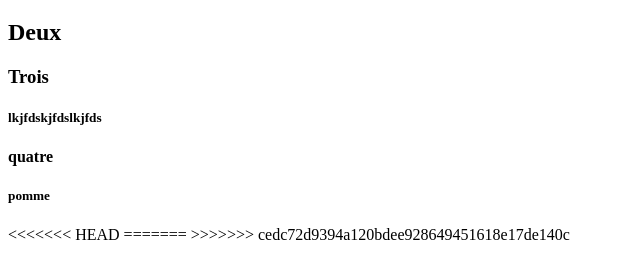
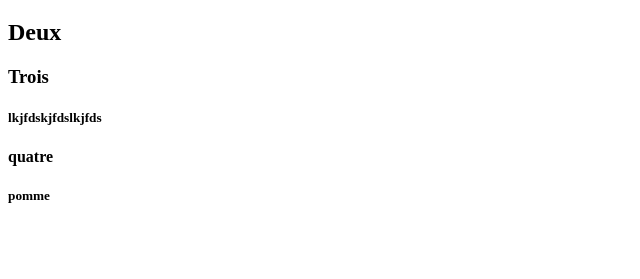
Before and after one commit to ryanjanelli/teamwork, a plain HTML site: page index.html in a window 1280 px wide. Shown: the part 61-340 px from the top of the page, without its empty margins (0-640 px from the left). Drawn offline with Linux system fonts and the light colour scheme.

Commit message:
mergeing by default v2

```diff
--- a/index.html
+++ b/index.html
@@ -14,13 +14,6 @@
     <h4>quatre</h4>
     <h5>pomme</h5>
 
-<<<<<<< HEAD
     <!-- La pomme -->
-=======
-
-    <!-- akjfdsalkjdslkjfdslkjfds -->
-
-    <!-- adding more stuff -->
->>>>>>> cedc72d9394a120bdee928649451618e17de140c
 </body>
 </html>
```
